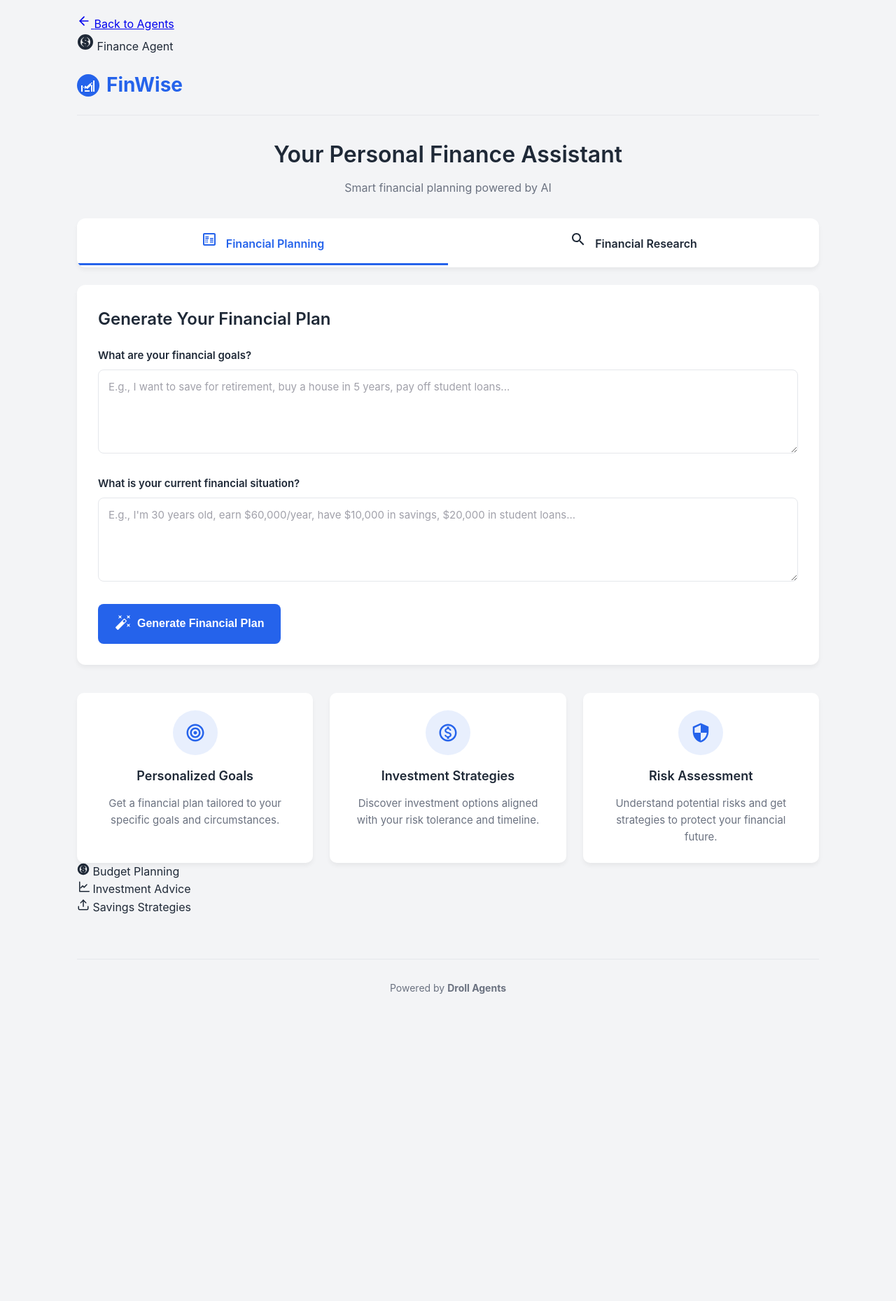
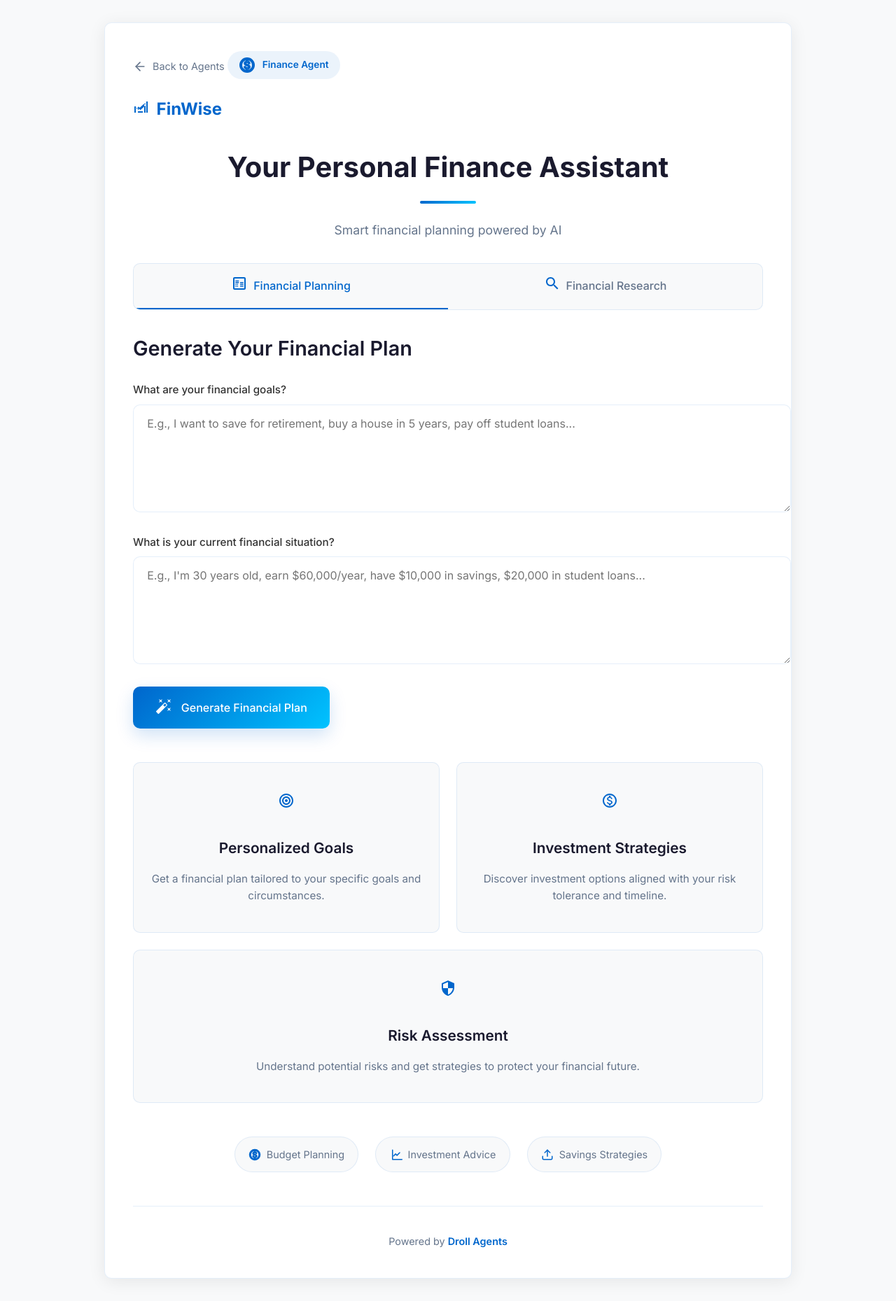
Before and after one commit to Kunal-maske/personal-finance-agent, a Flask app: page / in a window 1280 px wide. Shown: the whole page at 70% size. Before the commit the page ends 1420 px from the top, so only its background shows below. Run offline with Flask 3, Linux system fonts and the light colour scheme.

Commit message:
Update styles.css

```diff
--- a/static/css/styles.css
+++ b/static/css/styles.css
@@ -1,144 +1,188 @@
-/* FinWise Personal Finance Assistant - Main Stylesheet */
+/* Droll Agents - Personal Finance Agent CSS */
+/* Import Google Fonts - Inter for clean professional look */
+@import url('https://fonts.googleapis.com/css2?family=Inter:wght@300;400;500;600;700;800&display=swap');
 
-/* Base Variables */
+/* CSS Variables - Modern color palette and refined shadows */
 :root {
-    --primary-color: #2563EB;
-    --primary-hover: #1d4ed8;
-    --primary-light: rgba(37, 99, 235, 0.1);
-    --secondary-color: #10B981;
-    --secondary-hover: #059669;
-    --light-bg: #F3F4F6;
-    --card-bg: #FFFFFF;
-    --dark-text: #1F2937;
-    --light-text: #6B7280;
-    --border-color: #E5E7EB;
-    --error-color: #EF4444;
-    --success-color: #10B981;
-    --warning-color: #F59E0B;
-    --shadow-sm: 0 1px 2px rgba(0, 0, 0, 0.05);
-    --shadow: 0 4px 6px rgba(0, 0, 0, 0.05);
-    --shadow-md: 0 6px 12px rgba(0, 0, 0, 0.08);
-    --transition: all 0.2s ease;
+  --primary-color: #0066cc;
+  --primary-light: #3a8dff;
+  --primary-dark: #0052a3;
+  --secondary-color: #1a1a2e;
+  --accent-color: #00c3ff;
+  --text-color: #333333;
+  --text-light: #64748b;
+  --bg-color: #ffffff;
+  --bg-light: #f8f9fa;
+  --bg-dark: #0a0a1a;
+  --border-color: rgba(0, 102, 204, 0.1);
+  --border-radius-sm: 6px;
+  --border-radius: 10px;
+  --border-radius-lg: 20px;
+  --gradient-primary: linear-gradient(135deg, #0066cc, #00c3ff);
+  --shadow-sm: 0 2px 15px rgba(0, 0, 0, 0.05);
+  --shadow-md: 0 4px 25px rgba(0, 0, 0, 0.08);
+  --shadow-lg: 0 8px 35px rgba(0, 0, 0, 0.12);
+  --shadow-primary: 0 10px 25px rgba(0, 102, 204, 0.18);
+  --transition: all 0.3s cubic-bezier(0.25, 0.8, 0.25, 1);
 }
 
-/* Reset & Base Styles */
-* {
-    box-sizing: border-box;
+/* Base Styles */
+body {
+  font-family: 'Inter', -apple-system, BlinkMacSystemFont, 'Segoe UI', Roboto, sans-serif;
+  color: var(--text-color);
+  background-color: var(--bg-light);
+  line-height: 1.6;
+  font-size: 16px;
   margin: 0;
   padding: 0;
+  -webkit-font-smoothing: antialiased;
+  -moz-osx-font-smoothing: grayscale;
 }
 
-body {
-    font-family: -apple-system, BlinkMacSystemFont, 'Segoe UI', Roboto, Oxygen, Ubuntu, Cantarell, 'Open Sans', 'Helvetica Neue', sans-serif;
-    background-color: var(--light-bg);
-    color: var(--dark-text);
-    line-height: 1.6;
-    padding: 0;
-    margin: 0;
-    font-size: 16px;
+.app-container {
+  max-width: 900px;
+  margin: 2rem auto;
+  background-color: var(--bg-color);
+  padding: 2.5rem;
+  border-radius: var(--border-radius);
+  box-shadow: var(--shadow-md);
+  border: 1px solid var(--border-color);
+  position: relative;
 }
 
-/* Layout */
-.app-container {
-    max-width: 1100px;
-    margin: 0 auto;
-    padding: 20px;
+/* Back Button */
+.back-button {
+  display: inline-flex;
+  align-items: center;
+  gap: 0.5rem;
+  color: var(--text-light);
+  font-size: 0.9rem;
+  text-decoration: none;
+  margin-bottom: 1.5rem;
+  transition: var(--transition);
 }
 
-/* Header */
+.back-button:hover {
+  color: var(--primary-color);
+  transform: translateX(-3px);
+}
+
+.back-button svg {
+  transition: transform 0.2s ease;
+}
+
+.back-button:hover svg {
+  transform: translateX(-2px);
+}
+
+/* Logo and Header */
 .header {
   display: flex;
   align-items: center;
   justify-content: space-between;
-    padding: 20px 0;
-    border-bottom: 1px solid var(--border-color);
-    margin-bottom: 30px;
+  margin-bottom: 2rem;
 }
 
 .logo {
   display: flex;
   align-items: center;
-    gap: 10px;
-    font-size: 28px;
+  gap: 0.6rem;
+  font-size: 1.5rem;
   font-weight: 700;
   color: var(--primary-color);
 }
 
 .logo-icon {
-    height: 32px;
-    width: 32px;
-    background-color: var(--primary-color);
-    border-radius: 50%;
-    display: flex;
+  color: var(--primary-color);
+}
+
+/* Agent Badge */
+.agent-badge {
+  display: inline-flex;
   align-items: center;
-    justify-content: center;
-    color: white;
+  gap: 0.6rem;
+  background: rgba(0, 102, 204, 0.08);
+  color: var(--primary-color);
+  padding: 0.5rem 1rem;
+  border-radius: 30px;
+  margin-bottom: 1.5rem;
+}
+
+.agent-badge svg {
+  color: var(--primary-color);
+}
+
+.agent-badge span {
+  font-size: 0.85rem;
+  font-weight: 600;
 }
 
 /* Typography */
-h1, h2, h3 {
-    font-weight: 600;
-    color: var(--dark-text);
-    margin-bottom: 15px;
+h1 {
+  font-size: 2.5rem;
+  font-weight: 700;
+  margin-bottom: 1.5rem;
+  color: var(--secondary-color);
+  text-align: center;
 }
 
-h1 {
-    font-size: 32px;
-    text-align: center;
-    margin-bottom: 10px;
+h1::after {
+  content: '';
+  display: block;
+  width: 80px;
+  height: 4px;
+  background: var(--gradient-primary);
+  margin: 1rem auto;
+  border-radius: 2px;
 }
 
 h2 {
-    font-size: 24px;
-    margin-bottom: 20px;
+  font-size: 1.8rem;
+  font-weight: 600;
+  color: var(--secondary-color);
+  margin-bottom: 1.5rem;
 }
 
 h3 {
-    font-size: 18px;
+  font-size: 1.3rem;
+  font-weight: 600;
+  color: var(--secondary-color);
+  margin-bottom: 1rem;
 }
 
 .tagline {
-    color: var(--light-text);
-    font-size: 16px;
-    margin-top: 5px;
+  color: var(--text-light);
+  margin-bottom: 2rem;
   text-align: center;
-    margin-bottom: 30px;
-}
-
-/* Cards */
-.card {
-    background-color: var(--card-bg);
-    border-radius: 12px;
-    box-shadow: var(--shadow);
-    padding: 30px;
-    margin-bottom: 25px;
-    transition: var(--transition);
-}
-
-.card:hover {
-    transform: translateY(-2px);
-    box-shadow: var(--shadow-md);
+  font-size: 1.1rem;
+  max-width: 700px;
+  margin-left: auto;
+  margin-right: auto;
 }
 
 /* Tabs */
 .tabs {
   display: flex;
-    background-color: var(--card-bg);
-    border-radius: 12px;
+  background-color: var(--bg-light);
+  border-radius: var(--border-radius);
   overflow: hidden;
-    box-shadow: var(--shadow);
-    margin-bottom: 25px;
+  margin-bottom: 2rem;
+  border: 1px solid var(--border-color);
 }
 
 .tab {
   flex: 1;
   text-align: center;
-    padding: 18px 15px;
+  padding: 1rem 1.5rem;
   cursor: pointer;
-    font-weight: 600;
-    border-bottom: 3px solid transparent;
+  font-weight: 500;
+  color: var(--text-light);
   transition: var(--transition);
-    position: relative;
+  display: flex;
+  align-items: center;
+  justify-content: center;
+  gap: 0.5rem;
+  border-bottom: 2px solid transparent;
 }
 
 .tab:hover {
@@ -147,118 +191,116 @@ h3 {
 
 .tab.active {
   color: var(--primary-color);
-}
-
-.tab.active::after {
-    content: '';
-    position: absolute;
-    bottom: 0;
-    left: 0;
-    height: 3px;
-    width: 100%;
-    background-color: var(--primary-color);
+  border-bottom: 2px solid var(--primary-color);
 }
 
 .tab-icon {
-    margin-right: 8px;
+  color: var(--primary-color);
 }
 
-/* Tab Content */
-.tab-content {
-    display: none;
-    animation: fadeIn 0.5s;
+/* Cards */
+.card {
+  background-color: var(--bg-color);
+  border-radius: var(--border-radius);
+  margin-bottom: 2rem;
+  transition: var(--transition);
+  padding: 0;
 }
 
-.tab-content.active {
+/* Form Styling */
+.form-group {
+  margin-bottom: 1.5rem;
+}
+
+.form-label {
+  font-weight: 500;
+  color: var(--text-color);
+  margin-bottom: 0.5rem;
+  font-size: 0.95rem;
   display: block;
 }
 
-@keyframes fadeIn {
-    from { opacity: 0; transform: translateY(10px); }
-    to { opacity: 1; transform: translateY(0); }
-}
-
-/* Forms */
-.form-group {
-    margin-bottom: 24px;
-}
-
-.form-label {
-    display: block;
-    margin-bottom: 8px;
-    font-weight: 600;
-    font-size: 15px;
-    color: var(--dark-text);
-}
-
 .form-control {
+  padding: 1rem 1.2rem;
+  border: 1px solid var(--border-color);
+  border-radius: var(--border-radius);
+  font-size: 1rem;
+  font-family: inherit;
+  transition: var(--transition);
+  color: var(--text-color);
   width: 100%;
-    padding: 14px;
-    border: 1px solid var(--border-color);
-    border-radius: 8px;
   resize: vertical;
   min-height: 120px;
-    font-family: inherit;
-    font-size: 15px;
-    transition: var(--transition);
 }
 
 .form-control:focus {
   outline: none;
-    border-color: var(--primary-color);
-    box-shadow: 0 0 0 3px rgba(37, 99, 235, 0.1);
+  border-color: var(--primary-light);
+  box-shadow: 0 0 0 3px rgba(0, 102, 204, 0.2);
 }
 
-.form-control::placeholder {
-    color: #A1A1AA;
-}
-
-/* Buttons */
+/* Button Styling */
 .btn {
+  padding: 1rem 2rem;
+  background: var(--gradient-primary);
+  color: white;
+  border: none;
+  border-radius: var(--border-radius);
+  cursor: pointer;
+  font-size: 1rem;
+  font-weight: 500;
+  font-family: inherit;
+  transition: var(--transition);
+  box-shadow: var(--shadow-primary);
   display: inline-flex;
   align-items: center;
   justify-content: center;
-    gap: 8px;
-    background-color: var(--primary-color);
-    color: white;
-    border: none;
-    border-radius: 8px;
-    padding: 14px 24px;
-    font-size: 16px;
-    font-weight: 600;
-    cursor: pointer;
-    transition: var(--transition);
+  gap: 0.8rem;
+  position: relative;
+  overflow: hidden;
+}
+
+.btn::before {
+  content: '';
+  position: absolute;
+  top: 0;
+  left: 0;
+  width: 100%;
+  height: 100%;
+  background: linear-gradient(135deg, var(--accent-color), var(--primary-color));
+  opacity: 0;
+  transition: opacity 0.3s ease;
 }
 
 .btn:hover {
-    background-color: var(--primary-hover);
-    transform: translateY(-1px);
+  transform: translateY(-3px);
+  box-shadow: 0 10px 25px rgba(0, 102, 204, 0.35);
 }
 
-.btn:active {
-    transform: translateY(0);
+.btn:hover::before {
+  opacity: 1;
 }
 
-.btn-icon {
-    font-size: 18px;
+.btn span, .btn-icon {
+  position: relative;
+  z-index: 2;
 }
 
-.btn-secondary {
-    background-color: var(--secondary-color);
+.btn:disabled {
+  opacity: 0.7;
+  cursor: not-allowed;
+  transform: none;
 }
 
-.btn-secondary:hover {
-    background-color: var(--secondary-hover);
-}
-
-/* Loader */
+/* Loading State */
 .loader {
   display: none;
   width: 20px;
   height: 20px;
+  border-radius: 50%;
   border: 3px solid rgba(255, 255, 255, 0.3);
   border-top: 3px solid white;
-    border-radius: 50%;
+  margin-left: 0.5rem;
   animation: spin 1s linear infinite;
 }
 
@@ -270,161 +312,243 @@ h3 {
 /* Results */
 .result {
   display: none;
-    margin-top: 30px;
-    padding: 25px;
-    background-color: #f8fafc;
-    border-left: 4px solid var(--primary-color);
-    border-radius: 8px;
-    white-space: pre-wrap;
+  margin-top: 2rem;
+  padding: 2rem;
+  background-color: var(--bg-light);
+  border-radius: var(--border-radius);
+  border: 1px solid var(--border-color);
+  animation: fadeIn 0.5s ease-out;
+  font-size: 1rem;
   line-height: 1.7;
-    box-shadow: var(--shadow-sm);
-    max-height: 500px;
-    overflow-y: auto;
 }
 
-.result h2 {
-    color: var(--primary-color);
-    margin-top: 0;
-    margin-bottom: 16px;
-    font-size: 22px;
+.result-content {
+  color: var(--text-color);
 }
 
-.result h3 {
-    margin-top: 20px;
-    margin-bottom: 10px;
-    font-size: 18px;
+.result-content h2, .result-content h3, .result-content h4 {
+  color: var(--secondary-color);
+  margin-top: 1.5rem;
+  margin-bottom: 1rem;
 }
 
-.result h4 {
-    margin-top: 16px;
-    margin-bottom: 8px;
-    font-size: 16px;
+.result-content h2 {
+  font-size: 1.7rem;
+  padding-bottom: 0.5rem;
+  border-bottom: 1px solid var(--border-color);
 }
 
-.result p {
-    margin-bottom: 12px;
+.result-content h3 {
+  font-size: 1.3rem;
 }
 
-.result ul {
-    padding-left: 20px;
-    margin-bottom: 16px;
+.result-content h4 {
+  font-size: 1.1rem;
 }
 
-.result li {
-    margin-bottom: 8px;
+.result-content p {
+  margin-bottom: 1rem;
+}
+
+.result-content ul, .result-content ol {
+  padding-left: 1.5rem;
+  margin-bottom: 1.5rem;
+}
+
+.result-content li {
+  margin-bottom: 0.5rem;
+}
+
+.result-content strong {
+  color: var(--secondary-color);
+  font-weight: 600;
+}
+
+/* Error Message */
+.error-message {
+  margin-top: 1.5rem;
+  padding: 1.2rem;
+  border-radius: var(--border-radius);
+  background-color: #fff3f3;
+  border: 1px solid #ffcdd2;
+  color: #d32f2f;
+  font-weight: 500;
+  animation: fadeIn 0.5s ease-out;
+  text-align: center;
 }
 
 /* Features */
 .features {
-    display: grid;
-    grid-template-columns: repeat(auto-fit, minmax(300px, 1fr));
-    gap: 24px;
-    margin-top: 40px;
+  display: flex;
+  flex-wrap: wrap;
+  gap: 1.5rem;
+  margin-top: 3rem;
+  justify-content: center;
 }
 
 .feature-card {
-    background-color: var(--card-bg);
-    padding: 25px;
-    border-radius: 10px;
-    box-shadow: var(--shadow);
-    display: flex;
-    flex-direction: column;
-    align-items: center;
+  background-color: var(--bg-light);
+  border-radius: var(--border-radius);
+  padding: 1.5rem;
   text-align: center;
   transition: var(--transition);
+  border: 1px solid var(--border-color);
+  flex: 1;
+  min-width: 240px;
 }
 
 .feature-card:hover {
-    transform: translateY(-3px);
+  transform: translateY(-5px);
   box-shadow: var(--shadow-md);
+  background-color: rgba(0, 102, 204, 0.05);
 }
 
 .feature-icon {
-    width: 64px;
-    height: 64px;
-    background-color: var(--primary-light);
-    border-radius: 50%;
+  width: 60px;
+  height: 60px;
+  margin: 0 auto 1rem;
   display: flex;
   align-items: center;
   justify-content: center;
-    margin-bottom: 16px;
-}
-
-.feature-icon svg {
-    width: 30px;
-    height: 30px;
   color: var(--primary-color);
 }
 
 .feature-title {
-    font-size: 18px;
   font-weight: 600;
-    margin-bottom: 12px;
-    color: var(--dark-text);
+  margin-bottom: 1rem;
 }
 
 .feature-description {
-    color: var(--light-text);
-    font-size: 15px;
+  color: var(--text-light);
+  font-size: 0.95rem;
   line-height: 1.6;
+}
+
+/* Agent Features */
+.agent-features {
+  display: flex;
+  justify-content: center;
+  gap: 1.5rem;
+  margin: 3rem 0 2rem;
+  flex-wrap: wrap;
+}
+
+.feature-item {
+  display: flex;
+  align-items: center;
+  gap: 0.5rem;
+  background-color: var(--bg-light);
+  padding: 0.8rem 1.2rem;
+  border-radius: 30px;
+  font-size: 0.9rem;
+  color: var(--text-light);
+  border: 1px solid var(--border-color);
+  transition: var(--transition);
+}
+
+.feature-item:hover {
+  background-color: rgba(0, 102, 204, 0.08);
+  border-color: rgba(0, 102, 204, 0.2);
+  transform: translateY(-2px);
+  color: var(--primary-color);
+}
+
+.feature-item svg, .feature-item i {
+  color: var(--primary-color);
 }
 
 /* Footer */
 footer {
+  margin-top: 3rem;
   text-align: center;
-    padding: 30px 20px;
-    margin-top: 60px;
+  padding-top: 1.5rem;
   border-top: 1px solid var(--border-color);
-    color: var(--light-text);
-    font-size: 14px;
 }
 
-/* Responsive */
+.powered-by {
+  font-size: 0.9rem;
+  color: var(--text-light);
+  margin-bottom: 0;
+}
+
+.powered-by strong {
+  color: var(--primary-color);
+  font-weight: 600;
+}
+
+/* Tab content */
+.tab-content {
+  display: none;
+  animation: fadeIn 0.5s ease-out;
+}
+
+.tab-content.active {
+  display: block;
+}
+
+/* Utility Classes */
+.hidden {
+  display: none !important;
+}
+
+/* Animations */
+@keyframes fadeIn {
+  from { opacity: 0; transform: translateY(10px); }
+  to { opacity: 1; transform: translateY(0); }
+}
+
+/* Responsive Adjustments */
 @media (max-width: 768px) {
   .app-container {
-        padding: 15px;
+    margin: 1rem;
+    padding: 1.5rem;
   }
 
-    .card {
-        padding: 20px;
+  h1 {
+    font-size: 2rem;
   }
 
   .tabs {
     flex-direction: column;
   }
 
+  .btn {
+    width: 100%;
+  }
+
   .features {
-        grid-template-columns: 1fr;
+    flex-direction: column;
+  }
+
+  .feature-card {
+    width: 100%;
+  }
+
+  .agent-features {
+    flex-direction: column;
+    align-items: center;
+  }
+
+  .feature-item {
+    width: 100%;
+    justify-content: center;
+  }
+}
+
+@media (max-width: 576px) {
+  .app-container {
+    padding: 1.2rem;
   }
 
   h1 {
-        font-size: 26px;
+    font-size: 1.8rem;
   }
 
   h2 {
-        font-size: 20px;
+    font-size: 1.5rem;
   }
 
-    .tab {
-        padding: 15px 10px;
+  .result {
+    padding: 1.2rem;
   }
 }
-
-/* Icons */
-.icon {
-    display: inline-block;
-    line-height: 1;
-}
-
-/* Utility Classes */
-.mt-4 {
-    margin-top: 1rem;
-}
-
-.mb-4 {
-    margin-bottom: 1rem;
-}
-
-.text-center {
-    text-align: center;
-}
```
Lines whose indentation alone changed are shown as unchanged.
